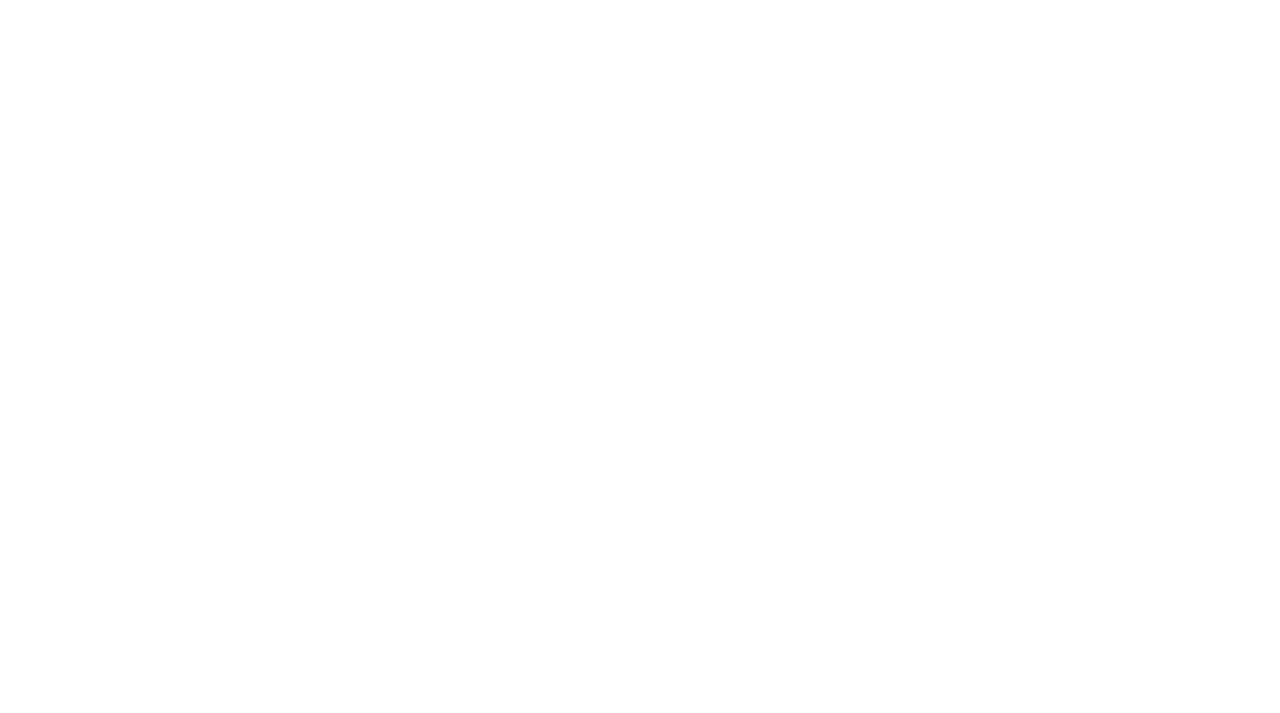
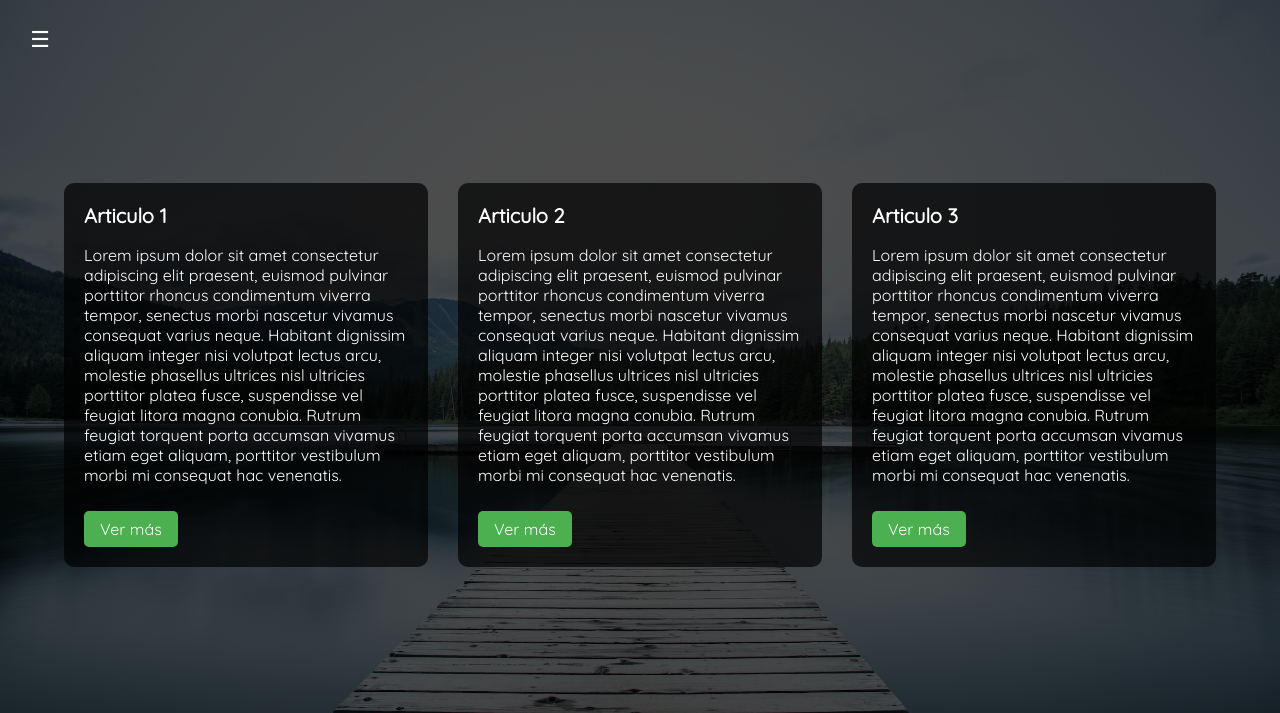
Before and after one commit to vgrajanda/vgrajanda.github.io, a plain HTML site: page html/blog.html in a window 1280 px wide. Shown: the top 713 px of the page. Drawn offline with Linux system fonts and the light colour scheme.

Commit message:
Projects and blog page completed, ready to start working on personal projects

```diff
--- a/css/style.css
+++ b/css/style.css
@@ -33,7 +33,7 @@ body, html {
 }
 
 .navbar a:hover {
-	color: #20C20E;
+	color: #F78CA2;
 }
 
 .navbar ul {
@@ -172,3 +172,49 @@ body, html {
 	margin-left: 0px;
 	margin-bottom: 5px;
 }
+
+/* Projects */
+
+.projects-grid {
+    display: flex;
+    justify-content: space-between;
+    gap: 20px; /* Ajusta este valor según tus necesidades */
+    flex-wrap: wrap;
+    margin-top: 20px;
+    width: 90%;
+    margin-left: auto;
+    margin-right: auto;
+}
+
+.project-box {
+    background-color: rgba(0, 0, 0, 0.7);
+    padding: 20px;
+    border-radius: 10px;
+    width: calc(33.33% - 20px); /* Ajusta para 3 bloques por fila, restando el espacio del 'gap' */
+    box-sizing: border-box;
+}
+
+.project-box h2 {
+    margin-top: 0;
+    font-size: 20px;
+}
+
+.project-box p {
+    font-size: 16px;
+}
+
+.project-button {
+    display: inline-block;
+    padding: 8px 16px;
+    border: none;
+    border-radius: 5px;
+    background-color: #4CAF50;
+    color: white;
+    text-decoration: none;
+    margin-top: 10px;
+    transition: 0.3s;
+}
+
+.project-button:hover {
+    background-color: #45a049;
+}
--- a/html/blog.html
+++ b/html/blog.html
@@ -0,0 +1,59 @@
+<!DOCTYPE html>
+<html lang="en">
+<head>
+    <meta charset="UTF-8">
+    <meta name="viewport" content="width=device-width, initial-scale=1.0">
+    <title>Portafolio Víctor Grajeda</title>
+    <link rel="stylesheet" href="../css/style.css">
+	<link rel="stylesheet" href="https://cdnjs.cloudflare.com/ajax/libs/font-awesome/6.0.0-beta3/css/all.min.css">
+</head>
+<body>
+	<button class="toggle-btn" onclick="toggleNavbar()">☰</button>
+	<div class="navbar" id="navbar">
+		<ul>
+			<li><a href="../index.html">Home</a></li>
+			<li><a href="../html/about.html">About me</a></li>
+			<li><a href="../html/projects.html">Projects</a></li>
+			<li><a href="../html/blog.html">Blog</a></li>
+		</ul>
+	</div>
+
+    <div class="content">
+        <div class="projects-grid">
+            <div class="project-box">
+                <h2>Articulo 1</h2>
+                <p>
+					Lorem ipsum dolor sit amet consectetur adipiscing elit praesent, euismod pulvinar porttitor rhoncus condimentum viverra tempor, senectus morbi nascetur vivamus consequat varius neque. Habitant dignissim aliquam integer nisi volutpat lectus arcu, molestie phasellus ultrices nisl ultricies porttitor platea fusce, suspendisse vel feugiat litora magna conubia. Rutrum feugiat torquent porta accumsan vivamus etiam eget aliquam, porttitor vestibulum morbi mi consequat hac venenatis.
+				</p>
+				<a href="#" class="project-button">Ver más</a>
+            </div>
+            <div class="project-box">
+                <h2>Articulo 2</h2>
+                <p>
+					Lorem ipsum dolor sit amet consectetur adipiscing elit praesent, euismod pulvinar porttitor rhoncus condimentum viverra tempor, senectus morbi nascetur vivamus consequat varius neque. Habitant dignissim aliquam integer nisi volutpat lectus arcu, molestie phasellus ultrices nisl ultricies porttitor platea fusce, suspendisse vel feugiat litora magna conubia. Rutrum feugiat torquent porta accumsan vivamus etiam eget aliquam, porttitor vestibulum morbi mi consequat hac venenatis.
+				</p>
+				<a href="#" class="project-button">Ver más</a>
+            </div>
+            <div class="project-box">
+                <h2>Articulo 3</h2>
+                <p>
+					Lorem ipsum dolor sit amet consectetur adipiscing elit praesent, euismod pulvinar porttitor rhoncus condimentum viverra tempor, senectus morbi nascetur vivamus consequat varius neque. Habitant dignissim aliquam integer nisi volutpat lectus arcu, molestie phasellus ultrices nisl ultricies porttitor platea fusce, suspendisse vel feugiat litora magna conubia. Rutrum feugiat torquent porta accumsan vivamus etiam eget aliquam, porttitor vestibulum morbi mi consequat hac venenatis.
+				</p>
+				<a href="#" class="project-button">Ver más</a>
+            </div>
+        </div>
+    </div>
+
+	<footer class="footer">
+		<span class="footer-text">© 2023 by Víctor Raúl Grajeda Aranda.</span>
+		<div class="social-icons">
+			<a href="https://mx.linkedin.com/in/vgrajanda" target="_blank" rel="noopener noreferrer">
+				<i class="fa-brands fa-linkedin fa-lg" style="color: #ffffff;"></i></a>
+			<a href="https://github.com/vgrajanda" target="_blank">
+				<i class="fa-brands fa-github-alt fa-lg" style="color: #ffffff;"></i></a>
+		</div>
+	</footer>
+
+    <script src="../js/scripts.js"></script>
+</body>
+</html>
```
Also changed, not shown: html/about.html (+7 -9 lines), html/projects.html (+18 -9 lines), html/projects/appweb-aws.html (added).
